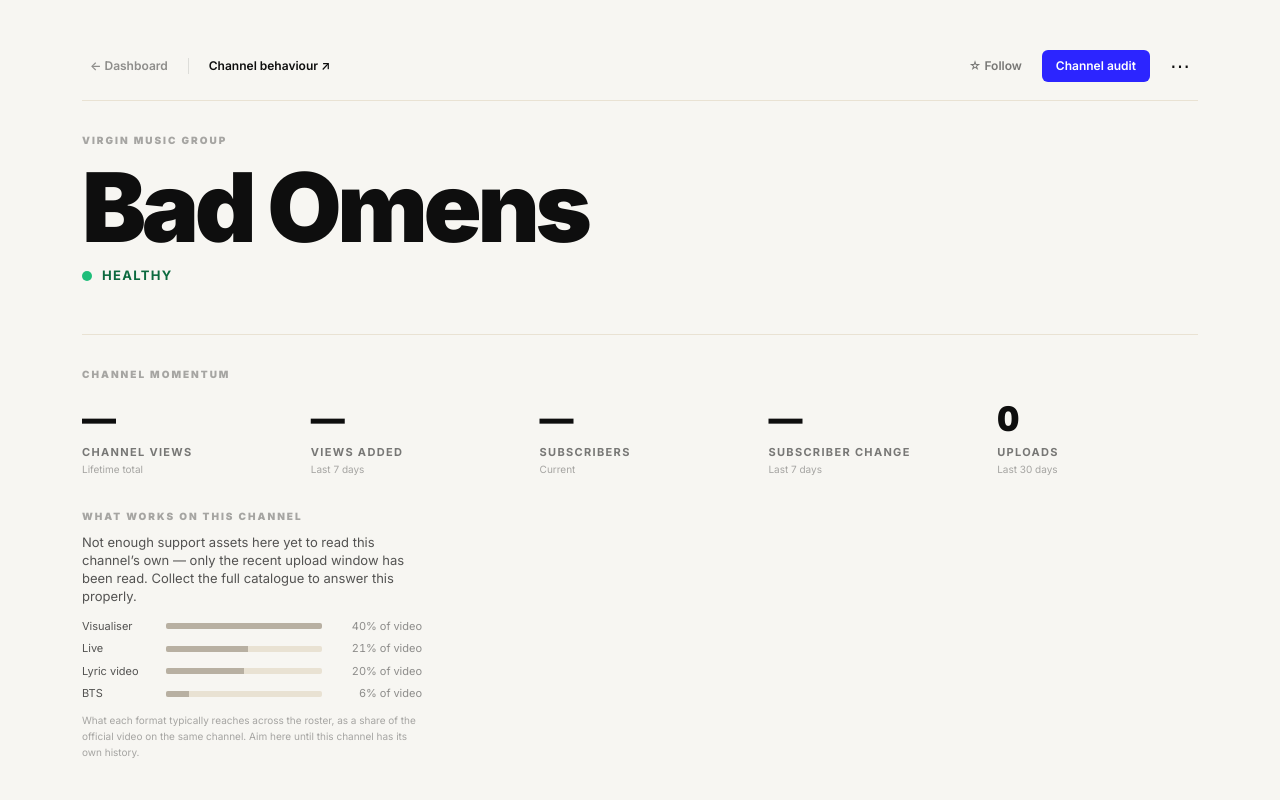
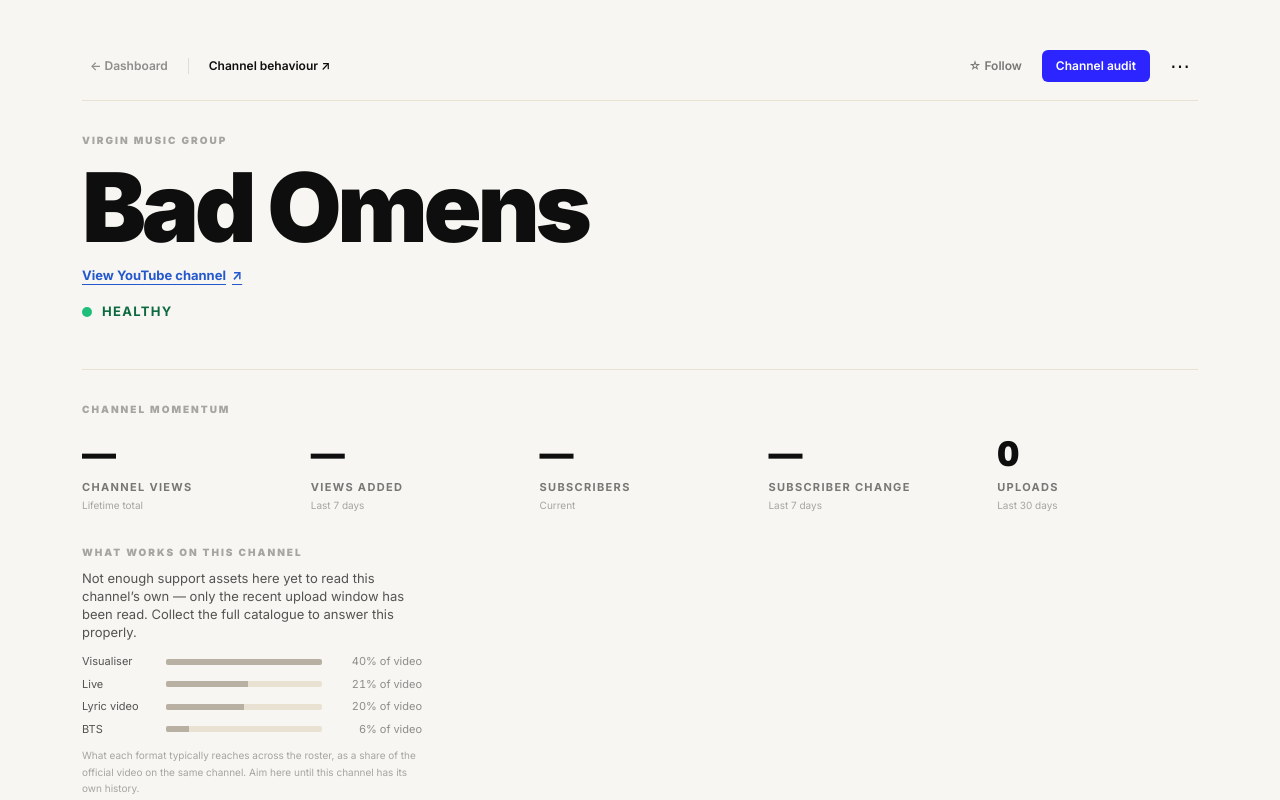
Before and after one commit to leondiaper-ai/youtube-campaign-coach, a Next.js app: page /watcher/bad-omens in a window 1280 px wide. Shown: the top 800 px of the page. Built offline with nearby package versions, Linux system fonts and the light colour scheme.

Commit message:
Show channel handle and verified YouTube link on every Watcher artist page

```diff
--- a/src/components/artist/ArtistOverview.tsx
+++ b/src/components/artist/ArtistOverview.tsx
@@ -152,6 +152,26 @@ export default async function ArtistOverview({
         >
           {artist.name}
         </h1>
+        {(() => {
+          const raw = artist.channelHandle?.trim();
+          const id = snap?.channelId && /^UC[A-Za-z0-9_-]{22}$/.test(snap.channelId) ? snap.channelId : null;
+          const handle = raw?.startsWith('@') ? raw : null;
+          const url = id
+            ? `https://www.youtube.com/channel/${id}`
+            : handle && /^@[A-Za-z0-9._-]+$/.test(handle)
+              ? `https://www.youtube.com/${handle}`
+              : raw && /^UC[A-Za-z0-9_-]{22}$/.test(raw)
+                ? `https://www.youtube.com/channel/${raw}`
+                : null;
+          if (!url) return null;
+          return <div className="flex flex-wrap items-center gap-3 mt-4 text-[13px]">
+            {handle && <span className="font-semibold text-ink/65">{handle}</span>}
+            {!handle && id && <span className="font-mono text-[11px] text-ink/55">{id}</span>}
+            <a href={url} target="_blank" rel="noopener noreferrer" className="inline-flex items-center gap-1.5 font-bold underline underline-offset-4 text-[#2458CC] hover:text-[#163c93]">
+              View YouTube channel <span aria-hidden="true">↗</span>
+            </a>
+          </div>;
+        })()}
         <div className="flex flex-wrap items-center gap-2.5 mt-4">
           <span className="inline-block w-2.5 h-2.5 rounded-full" style={{ background: statusTheme.dot }} />
           <span className="text-[13px] font-bold uppercase tracking-[0.1em]" style={{ color: statusTheme.fg }}>
```
